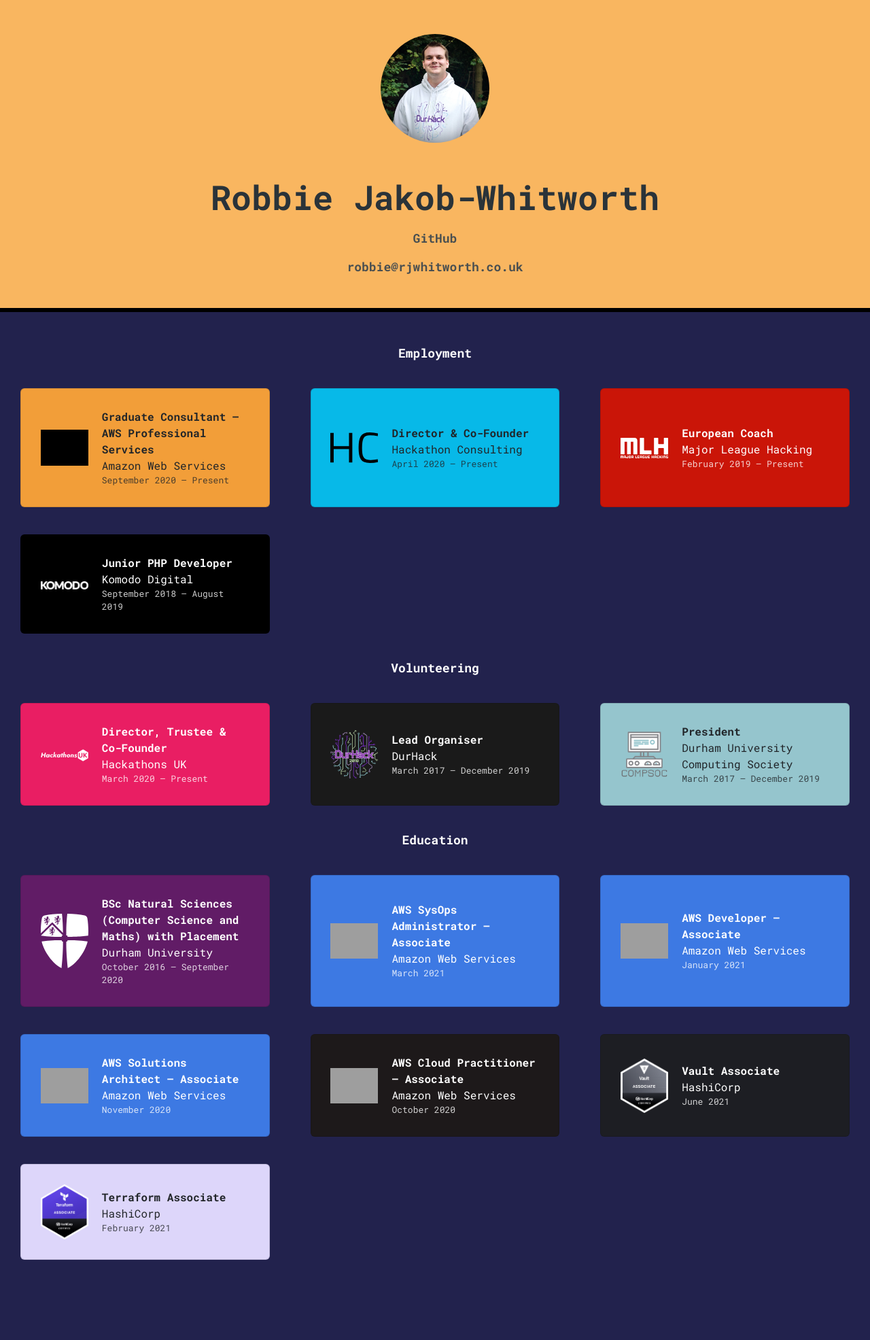
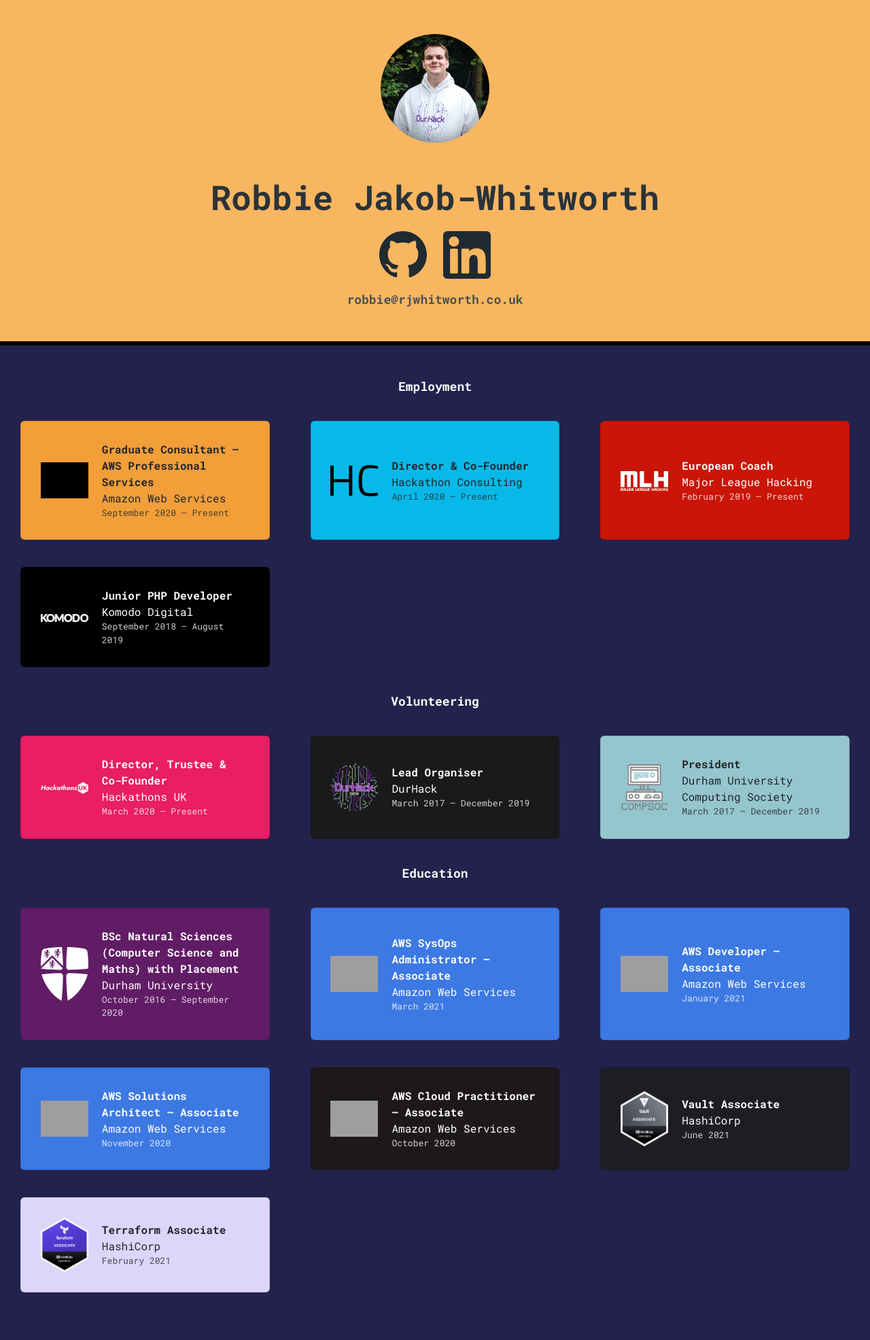
Before and after one commit to robzwolf/website, a Jekyll site: the page built from index.html, in a window 1280 px wide. Shown: the whole page at 68% size. Built offline with Jekyll 4.4.1, drawn with Linux system fonts in a browser that asks for light colours; nearby versions of some CDN libraries; before the commit the page ends 1923 px from its top, so only the background shows below that; grey boxes are pictures that could not be loaded.

Commit message:
Add GitHub and LinkedIn logos onto page

```diff
--- a/_config.yml
+++ b/_config.yml
@@ -7,6 +7,7 @@
 url: "https://robbie.dev/"
 twitter_username: robzwolf
 github_username:  robzwolf
+linkedin_username: robbiejw
 
 sass:
   sass_dir: _sass
--- a/_includes/profile.html
+++ b/_includes/profile.html
@@ -3,6 +3,13 @@
         <img src="./assets/img/logo.jpg">
     </div>
     <h1>{{ site.title }}</h1>
-    <h2><a href="https://github.com/{{ site.github_username }}">GitHub</a></h2>
+    <h2 class="socials">
+        <a href="https://github.com/{{ site.github_username }}" target="_blank">
+            <img src="./assets/img/github.svg" width="70" alt="Link to GitHub profile"/>
+        </a>
+        <a href="https://www.linkedin.com/in/{{ site.linkedin_username }}/" target="_blank">
+            <img src="./assets/img/linkedin.svg" width="70" alt="Link to LinkedIn profile" />
+        </a>
+    </h2>
     <h2><a href="mailto:{{ site.email }}">{{ site.email }}</a></h2>
 </div>
--- a/_sass/profile.scss
+++ b/_sass/profile.scss
@@ -12,7 +12,7 @@
         color: #2a3339;
     }
 
-    img {
+    .profile-picture img {
         border-radius: 50%;
         max-width: 100%;
         max-height: 100%;
@@ -32,4 +32,23 @@
     a:visited {
         color: rgba(59, 71, 79, 0.92);
     }
+
+    .socials {
+        display: flex;
+        justify-content: center;
+        grid-gap: 24px;
+
+        a:hover {
+            text-decoration: none;
+
+            img {
+                opacity: 0.8;
+            }
+        }
+
+        img {
+            filter: brightness(0) saturate(100) invert(16%) sepia(17%) saturate(607%) hue-rotate(161deg) brightness(96%);
+            transition: all 0.2s;
+        }
+    }
 }
```
